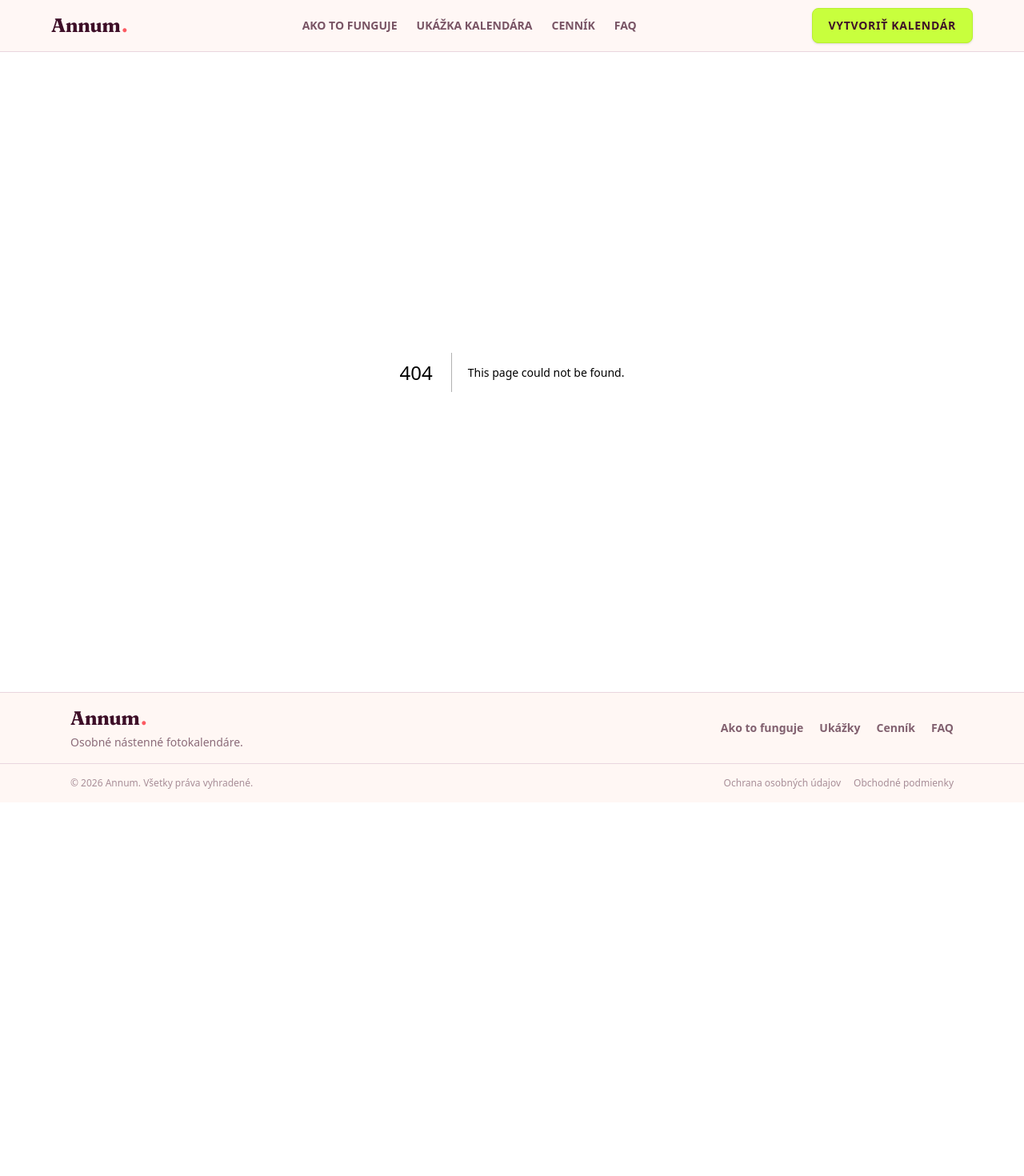
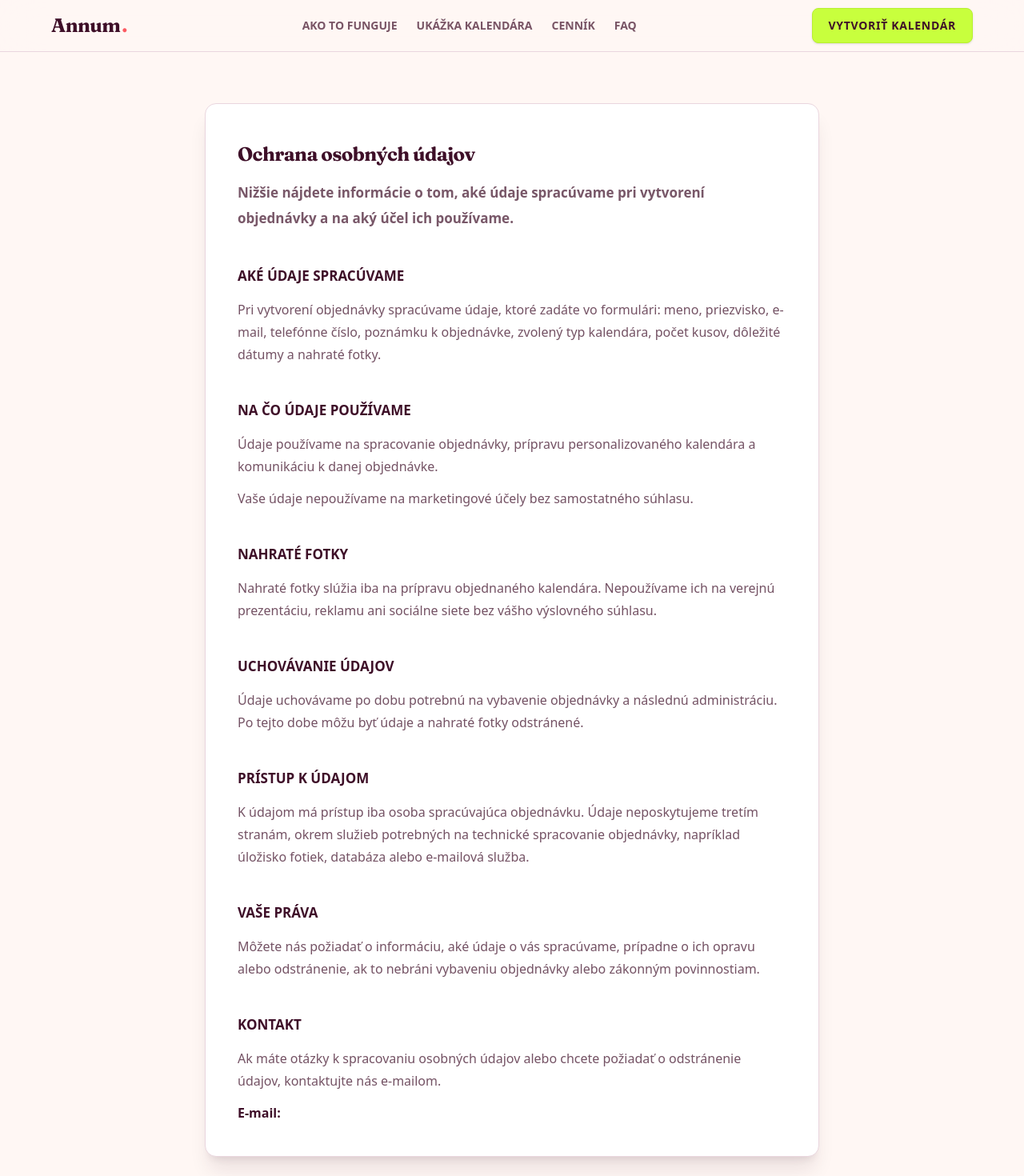
Before and after one commit to PatricioPalko/annum-calendar, a Next.js app: page /ochrana-osobnych-udajov in a window 1280 px wide. Before the commit this address had no page. Shown: the top 1470 px of the page at 80% size. Before the commit the page ends 1003 px from the top, so only its background shows below. Built offline with nearby package versions, Linux system fonts and the light colour scheme.

Commit message:
Added obchodne podmienky + added ochrana osobnych udajov pages

```diff
--- /dev/null
+++ b/app/obchodne-podmienky/page.tsx
@@ -0,0 +1,129 @@
+import { Heading, Text } from "@/components/ui/typography";
+
+function LegalSection({
+  title,
+  children,
+}: {
+  title: string;
+  children: React.ReactNode;
+}) {
+  return (
+    <section className="space-y-3">
+      <Text variant="lead" className="uppercase text-primary font-semibold">
+        {title}
+      </Text>
+
+      <div className="space-y-3">{children}</div>
+    </section>
+  );
+}
+
+export default function TermsPage() {
+  return (
+    <main className="bg-[#FFF7F4] px-4 py-16 text-primary md:px-6">
+      <div className="mx-auto max-w-3xl rounded-xl border border-[#EAD6DE] bg-white p-6 shadow-xl shadow-[#3E0F28]/10 md:p-10">
+        <Heading as="h1" className="mt-3 text-2xl!">
+          Obchodné podmienky
+        </Heading>
+
+        <Text variant="lead" className="mt-5">
+          Tieto podmienky upravujú vytvorenie a spracovanie objednávky
+          personalizovaného nástenného kalendára.
+        </Text>
+
+        <div className="mt-10 space-y-10">
+          <LegalSection title="Predmet objednávky">
+            <Text>
+              Prostredníctvom objednávkového formulára si môžete objednať
+              personalizovaný A3 nástenný kalendár pripravený z vašich fotiek a
+              zadaných údajov.
+            </Text>
+          </LegalSection>
+
+          <LegalSection title="Vytvorenie objednávky">
+            <Text>
+              Objednávka vzniká odoslaním formulára. Po prijatí objednávky
+              skontrolujeme nahraté podklady a začneme ich spracúvať.
+            </Text>
+
+            <Text>
+              Po odoslaní objednávky dostanete potvrdenie e-mailom. Kontaktovať
+              vás budeme aj v prípade, že bude potrebné doplniť alebo upresniť
+              podklady.
+            </Text>
+          </LegalSection>
+
+          <LegalSection title="Cena">
+            <Text>
+              Cena sa zobrazuje v objednávkovom formulári podľa zvoleného typu
+              kalendára a počtu kusov.
+            </Text>
+
+            <Text>
+              Pri Business objednávkach alebo individuálnych požiadavkách môže
+              byť cena potvrdená samostatne podľa rozsahu objednávky.
+            </Text>
+          </LegalSection>
+
+          <LegalSection title="Platba">
+            <Text>
+              Platba prebieha po potvrdení objednávky podľa pokynov, ktoré vám
+              zašleme e-mailom. Môže ísť napríklad o platbu prevodom na účet.
+            </Text>
+
+            <Text>
+              Objednávka sa spracúva individuálne podľa dodaných podkladov.
+            </Text>
+          </LegalSection>
+
+          <LegalSection title="Podklady od zákazníka">
+            <Text>
+              Zákazník zodpovedá za správnosť zadaných údajov a za to, že má
+              právo použiť nahraté fotky na vytvorenie kalendára.
+            </Text>
+
+            <Text>
+              Fotky by mali byť v dostatočnej kvalite a vo formáte JPG, PNG
+              alebo WEBP.
+            </Text>
+          </LegalSection>
+
+          <LegalSection title="Personalizovaný produkt">
+            <Text>
+              Kalendár je pripravovaný individuálne podľa dodaných fotiek,
+              údajov a zvoleného variantu. Výsledný produkt preto závisí od
+              kvality a charakteru nahratých podkladov.
+            </Text>
+          </LegalSection>
+
+          <LegalSection title="Zmeny v objednávke">
+            <Text>
+              Ak potrebujete upraviť údaje alebo doplniť podklady, kontaktujte
+              nás čo najskôr po odoslaní objednávky. Po začatí spracovania už
+              nemusí byť možné vykonať všetky zmeny.
+            </Text>
+          </LegalSection>
+
+          <LegalSection title="Dodanie">
+            <Text>
+              O pripravenosti kalendára vás budeme informovať e-mailom alebo
+              telefonicky. Spôsob odovzdania alebo doručenia bude dohodnutý
+              individuálne.
+            </Text>
+          </LegalSection>
+
+          <LegalSection title="Kontakt">
+            <Text>
+              V prípade otázok k objednávke, platbe alebo dodaniu nás
+              kontaktujte e-mailom.
+            </Text>
+
+            <Text className="font-semibold text-primary">
+              E-mail: doplňte-váš-email@example.com
+            </Text>
+          </LegalSection>
+        </div>
+      </div>
+    </main>
+  );
+}
--- /dev/null
+++ b/app/ochrana-osobnych-udajov/page.tsx
@@ -0,0 +1,101 @@
+import { Heading, Text } from "@/components/ui/typography";
+
+function LegalSection({
+  title,
+  children,
+}: {
+  title: string;
+  children: React.ReactNode;
+}) {
+  return (
+    <section className="space-y-3">
+      <Text variant="lead" className="uppercase text-primary font-semibold">
+        {title}
+      </Text>
+
+      <div className="space-y-3">{children}</div>
+    </section>
+  );
+}
+
+export default function PrivacyPolicyPage() {
+  return (
+    <main className="bg-[#FFF7F4] px-4 py-16 text-primary md:px-6">
+      <div className="mx-auto max-w-3xl rounded-xl border border-[#EAD6DE] bg-white p-6 shadow-xl shadow-[#3E0F28]/10 md:p-10">
+        <Heading as="h1" className="mt-3 text-2xl!">
+          Ochrana osobných údajov
+        </Heading>
+
+        <Text variant="lead" className="mt-5">
+          Nižšie nájdete informácie o tom, aké údaje spracúvame pri vytvorení
+          objednávky a na aký účel ich používame.
+        </Text>
+
+        <div className="mt-10 space-y-10">
+          <LegalSection title="Aké údaje spracúvame">
+            <Text>
+              Pri vytvorení objednávky spracúvame údaje, ktoré zadáte vo
+              formulári: meno, priezvisko, e-mail, telefónne číslo, poznámku k
+              objednávke, zvolený typ kalendára, počet kusov, dôležité dátumy a
+              nahraté fotky.
+            </Text>
+          </LegalSection>
+
+          <LegalSection title="Na čo údaje používame">
+            <Text>
+              Údaje používame na spracovanie objednávky, prípravu
+              personalizovaného kalendára a komunikáciu k danej objednávke.
+            </Text>
+
+            <Text>
+              Vaše údaje nepoužívame na marketingové účely bez samostatného
+              súhlasu.
+            </Text>
+          </LegalSection>
+
+          <LegalSection title="Nahraté fotky">
+            <Text>
+              Nahraté fotky slúžia iba na prípravu objednaného kalendára.
+              Nepoužívame ich na verejnú prezentáciu, reklamu ani sociálne siete
+              bez vášho výslovného súhlasu.
+            </Text>
+          </LegalSection>
+
+          <LegalSection title="Uchovávanie údajov">
+            <Text>
+              Údaje uchovávame po dobu potrebnú na vybavenie objednávky a
+              následnú administráciu. Po tejto dobe môžu byť údaje a nahraté
+              fotky odstránené.
+            </Text>
+          </LegalSection>
+
+          <LegalSection title="Prístup k údajom">
+            <Text>
+              K údajom má prístup iba osoba spracúvajúca objednávku. Údaje
+              neposkytujeme tretím stranám, okrem služieb potrebných na
+              technické spracovanie objednávky, napríklad úložisko fotiek,
+              databáza alebo e-mailová služba.
+            </Text>
+          </LegalSection>
+
+          <LegalSection title="Vaše práva">
+            <Text>
+              Môžete nás požiadať o informáciu, aké údaje o vás spracúvame,
+              prípadne o ich opravu alebo odstránenie, ak to nebráni vybaveniu
+              objednávky alebo zákonným povinnostiam.
+            </Text>
+          </LegalSection>
+
+          <LegalSection title="Kontakt">
+            <Text>
+              Ak máte otázky k spracovaniu osobných údajov alebo chcete požiadať
+              o odstránenie údajov, kontaktujte nás e-mailom.
+            </Text>
+
+            <Text className="font-semibold text-primary">E-mail:</Text>
+          </LegalSection>
+        </div>
+      </div>
+    </main>
+  );
+}
--- a/components/ui/typography.tsx
+++ b/components/ui/typography.tsx
@@ -1,7 +1,7 @@
 import { cn } from "@/lib/utils";
 
 type HeadingProps = React.HTMLAttributes<HTMLHeadingElement> & {
-  as?: "h1" | "h2" | "h3" | "h4";
+  as?: "h1" | "h2" | "h3" | "h4" | "h5" | "h6";
 };
 
 export function Heading({
@@ -18,6 +18,8 @@ export function Heading({
           h2: "text-3xl leading-tight md:text-5xl",
           h3: "text-2xl leading-tight md:text-3xl",
           h4: "text-xl leading-tight md:text-2xl",
+          h5: "text-lg leading-tight md:text-xl",
+          h6: "text-base leading-tight md:text-lg",
         }[Comp],
         className,
       )}
```
